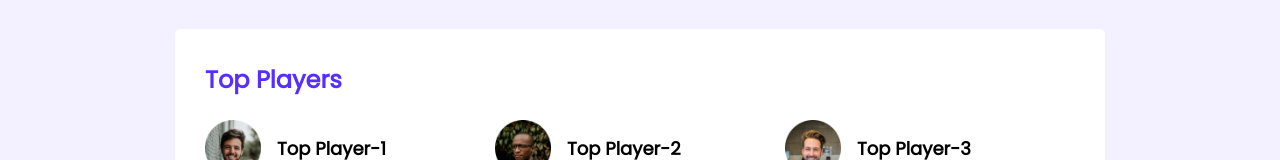
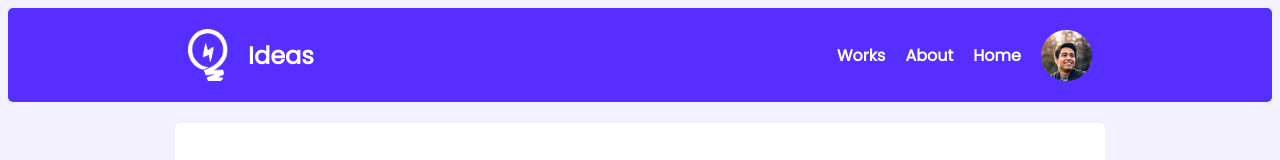
Before and after one commit to writerowson/leader-boad, a plain HTML site: page index.html in a window 1280 px wide. Shown: the top 160 px of the page. Drawn offline with Linux system fonts and the light colour scheme.

Commit message:
first commit

```diff
--- a/index.html
+++ b/index.html
@@ -14,7 +14,24 @@
 
 <body>
     <!-- header start -->
-    <header></header>
+    <header>
+        <nav class="nav-bar">
+            <div class="logo">
+                <img src="images/icons/logo.png" alt="">
+                <p>Ideas</p>
+            </div>
+            <div class="menu">
+                <ul>
+                    <li>
+                        <a href="home">Home</a>
+                        <a href="about">About</a>
+                        <a href="works">Works</a>
+                    </li>
+                </ul>
+                <img src="images/icons/profile.png" alt="">
+            </div>
+        </nav>
+    </header>
     <!-- header end -->
     <main>
         <!-- Top players and top blogs -->
@@ -26,6 +43,7 @@
                     <div class="player">
                         <img src="images/players/player-1.png" alt="">
                         <h3 class="player-name">Top Player-1</h3>
+                        <hr>
                     </div>
                     <div class="player">
                         <img src="images/players/player-2.png" alt="">
@@ -95,14 +113,14 @@
                     </article>
                 </div>
             </div>
-        </section>
+            </seotion>
             <!-- latest courses -->
             <section class="container">
                 <h2>
                     <div class="section-title">Latest Courses</div>
                 </h2>
                 <div class="courses">
-                <div class="course">
+                    <div class="course">3
                         <div class="course-banner">
                             <img src="images/courses/course-1.png" alt="">
                         </div>
@@ -177,6 +195,12 @@
                 </div>
             </section>
     </main>
+    <!-- footer start -->
+    <footer>
+        <p><i class="fas fa-copyright"></i>
+            2009-2022 Ideas.com, All Rights Reserved</p>
+    </footer>
+    <!-- footer ending -->
 </body>
 
 </html>
--- a/style.css/style.css
+++ b/style.css/style.css
@@ -1,11 +1,72 @@
 /* fonts */
 @import url('https://fonts.googleapis.com/css2?family=Be+Vietnam+Pro&family=Poppins&family=Rubik:ital@1&display=swap');
 
-/* coomon styles or utilities */
+/* common styles or utilities */
+nav{
+    height: 94px;
+    background-color: #562EFF;
+    box-sizing: border-box;
+    border-radius: 5px;
+    padding: 0 180px;
+}
+.nav-bar{
+    display: flex;
+    color:white;
+    align-items: center;
+    justify-content: space-between;
+    text-decoration: none;
+}
+.nav-bar .logo {
+    display: flex;
+    align-items: center;
+}
+.nav-bar .logo img{
+    height: 52px;
+    width: 40px;
+    margin-right: 20px;
+}
+.nav-bar .logo p{
+    font-size: 24px;
+    font-weight: 700;
+}
+.nav-bar .menu {
+    display: flex;
+    align-items: center;
+}
+.nav-bar .menu ul{
+    justify-content: center;
+    list-style: none;
+    margin-right: 20px;
+    align-items: center;
+}
+.nav-bar .menu ul li a{
+    float:right;
+    font-size: 16px;
+    font-weight: 700;
+    color: white;
+    margin-left: 20px;
+    text-decoration: none;
+    text-align: center;
+
+}
+.nav-bar .menu  img{
+    float: right;
+    width: 51px;
+    height: 51px;
+}
+footer {
+    color: white;
+    height: 150px;
+    background-color: #562EFF;
+    text-align: center;
+    box-sizing: border-box;
+    border-radius: 5px;
+    padding-top: 80px;
+}
+
 body{
-
-font-family: 'Poppins', sans-serif;
-background-color: #F3F1FF;
+    font-family: 'Poppins', sans-serif;
+    background-color: #F3F1FF;
 }
 main{
     display: flex;
@@ -91,11 +152,11 @@ color: #562EFF;
     display: flex;
     justify-content: space-between;
 }
-.fas-star{
+.fa-star{
     font-size: 12px;
 }
 .fa-star.filled{
-    color: #ffc014;
+    color: #ff1414;
 }
 .fa-star.empty{
     color: #aeaeae;
@@ -103,17 +164,17 @@ color: #562EFF;
     background-color: #FFE4E8;
     color:#FF4A60;
 }
-/* Media Quaries */
-/* --------------
+/* media
    Mobile Device
 ---------------*/
 @media only screen and (max-width:688px) {
+    .players, .blogs, .courses{
+    grid-template-columns:repeat(1, 1fr);
+    }
     .container{
         width: 100%;
     }
-    .players, .blogs, .courses{
-        grid-template-columns:repeat(1, 1fr)
-    }
+
     .player, .blog{
         flex-direction: column;
     }
@@ -124,7 +185,7 @@ color: #562EFF;
     .container{
         width: 100%;
     }
-    .player, .courses{
+    .players, .courses{
 
         grid-template-columns:repeat(2, 1fr);
     }
```
Lines whose indentation alone changed are shown as unchanged.
